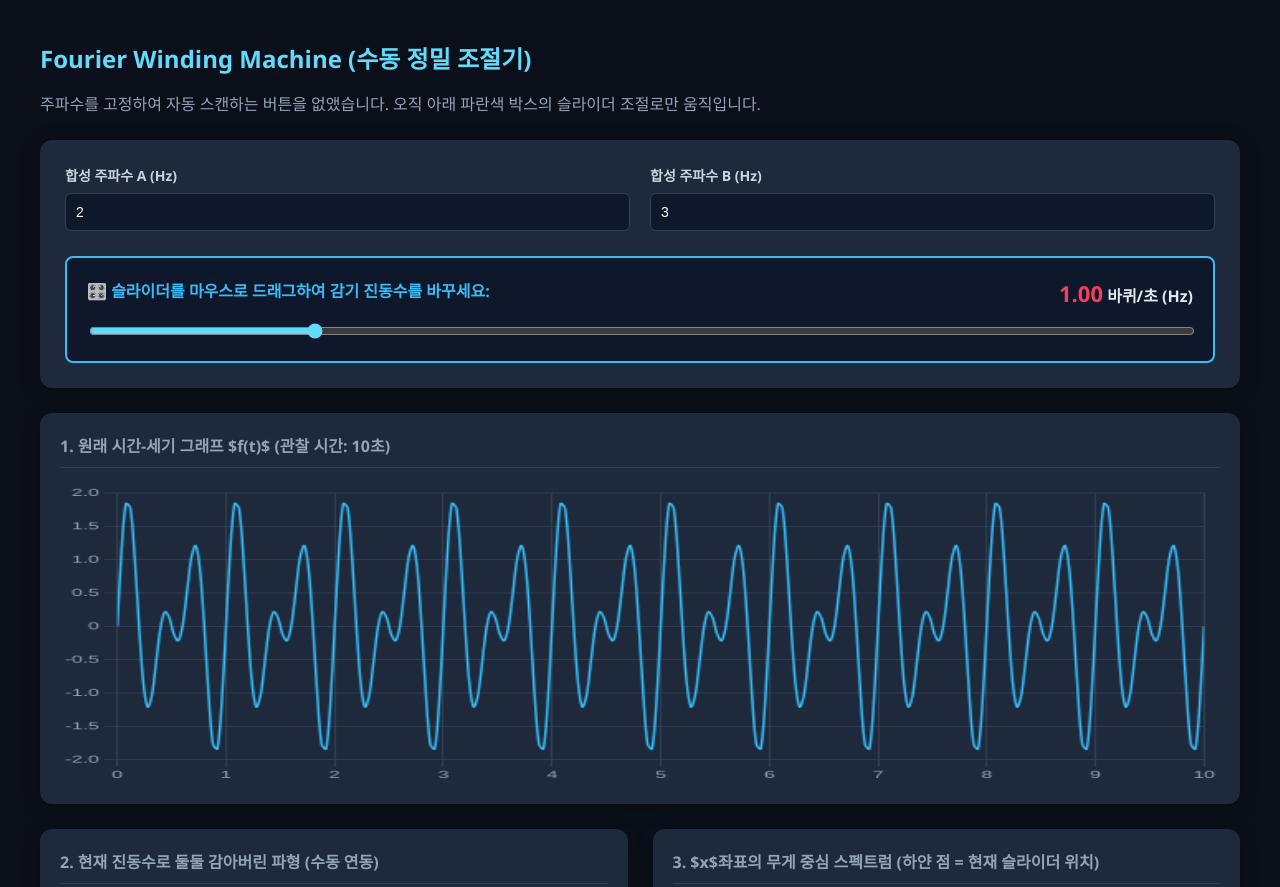
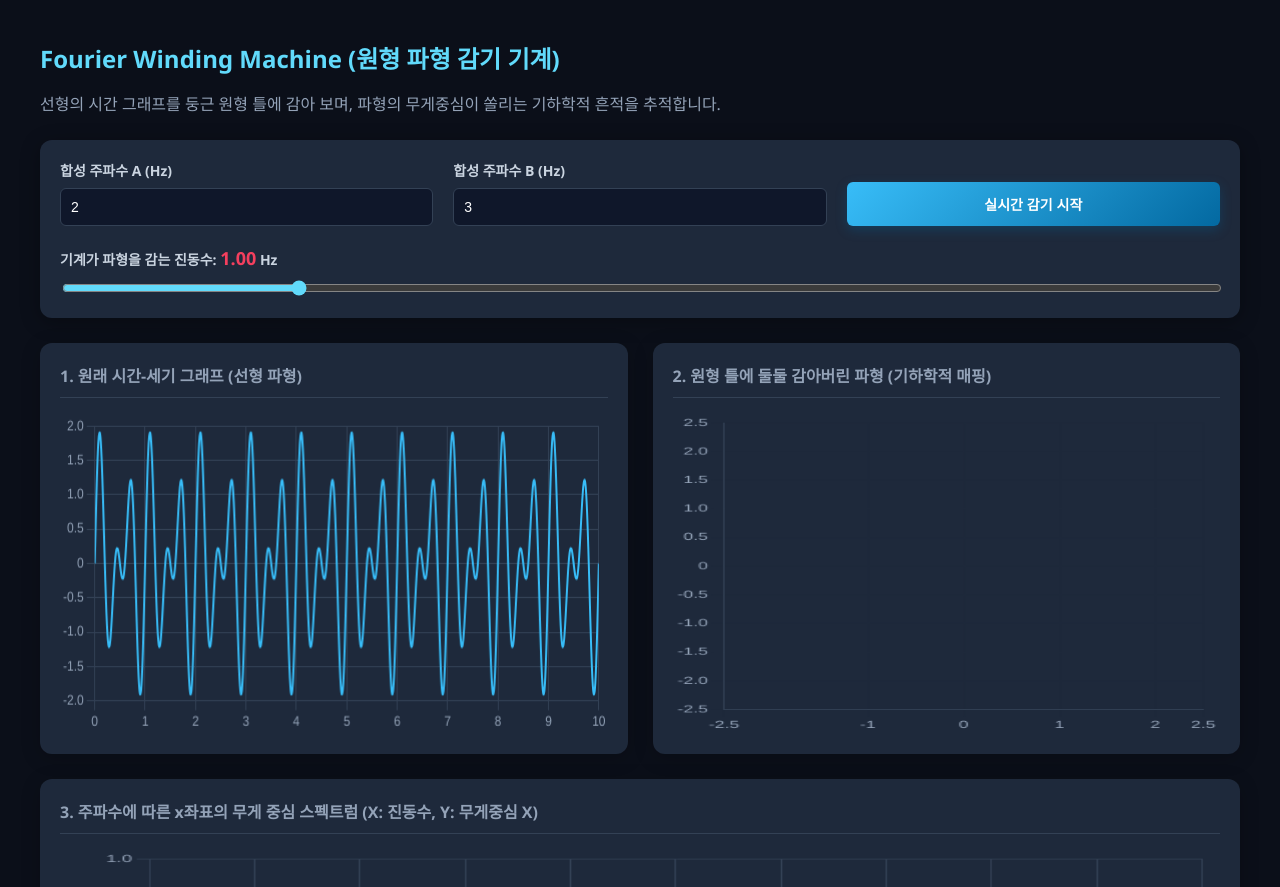
Before and after one commit to 30210556/hello, a plain HTML site: page index.html in a window 1280 px wide. Shown: the top 887 px of the page. Drawn offline with nearby package versions, Linux system fonts and the light colour scheme.

Commit message:
Update index.html

```diff
--- a/index.html
+++ b/index.html
@@ -2,7 +2,7 @@
 <html lang="ko">
 <head>
     <meta charset="UTF-8">
-    <title>푸리에 주파수 분석기 - 수동 슬라이더 전용</title>
+    <title>주파수 분해 기계: 원형 감기 시각화</title>
     <script src="https://cdn.jsdelivr.net/npm/chart.js"></script>
     <style>
         body {
@@ -18,12 +18,12 @@
 
         .controls {
             background: #1e293b;
-            padding: 25px;
+            padding: 20px;
             border-radius: 12px;
             box-shadow: 0 4px 20px rgba(0,0,0,0.3);
             margin-bottom: 25px;
         }
-        .input-row { display: flex; gap: 20px; margin-bottom: 25px; flex-wrap: wrap; }
+        .input-row { display: flex; gap: 20px; margin-bottom: 20px; flex-wrap: wrap; }
         .control-group { display: flex; flex-direction: column; min-width: 220px; flex: 1; }
         .control-group label { font-weight: 600; margin-bottom: 8px; color: #cbd5e1; font-size: 14px; }
 
@@ -35,20 +35,8 @@
             color: #fff;
             font-size: 14px;
         }
-
-        /* 슬라이더 영역 시각적 강조 */
-        .slider-container {
-            background: #0f172a;
-            padding: 20px;
-            border-radius: 8px;
-            border: 2px solid #38bdf8;
-            margin-top: 10px;
-        }
         input[type="range"] {
             width: 100%;
-            margin-top: 15px;
-            display: block;
-            cursor: pointer;
             accent-color: #61dafb;
         }
 
@@ -62,15 +50,32 @@
         .chart-container h3 { margin-top: 0; font-size: 16px; color: #94a3b8; border-bottom: 1px solid #334155; padding-bottom: 10px; }
         .full-width { grid-column: span 2; }
 
-        canvas { width: 100% !important; height: 300px !important; }
-        .highlight-freq { color: #f43f5e; font-weight: bold; font-size: 22px; }
+        canvas { width: 100% !important; height: 320px !important; }
+
+        button {
+            padding: 12px 30px;
+            background: linear-gradient(135deg, #38bdf8, #0369a1);
+            color: white;
+            border: none;
+            border-radius: 6px;
+            cursor: pointer;
+            font-weight: bold;
+            font-size: 14px;
+            transition: all 0.2s;
+            box-shadow: 0 4px 12px rgba(3, 105, 161, 0.3);
+        }
+        button:hover {
+            transform: translateY(-2px);
+            box-shadow: 0 6px 16px rgba(3, 105, 161, 0.4);
+        }
+        .highlight-freq { color: #f43f5e; font-weight: bold; font-size: 18px; }
     </style>
 </head>
 <body>
 
 <div class="container">
-    <h2>Fourier Winding Machine (수동 정밀 조절기)</h2>
-    <p>주파수를 고정하여 자동 스캔하는 버튼을 없앴습니다. 오직 아래 파란색 박스의 슬라이더 조절로만 움직입니다.</p>
+    <h2>Fourier Winding Machine (원형 파형 감기 기계)</h2>
+    <p>선형의 시간 그래프를 둥근 원형 틀에 감아 보며, 파형의 무게중심이 쏠리는 기하학적 흔적을 추적합니다.</p>
 
     <div class="controls">
         <div class="input-row">
@@ -82,61 +87,70 @@
                 <label for="freq2">합성 주파수 B (Hz)</label>
                 <input type="number" id="freq2" value="3" min="0.5" max="8" step="0.5">
             </div>
+            <div class="control-group" style="justify-content: flex-end;">
+                <button id="startBtn">실시간 감기 시작</button>
+            </div>
         </div>
-
-        <div class="slider-container">
-            <label for="windingFreqInput" style="display: flex; justify-content: space-between; font-weight: bold;">
-                <span style="color: #38bdf8; font-size: 16px;">🎛️ 슬라이더를 마우스로 드래그하여 감기 진동수를 바꾸세요:</span>
-                <span><span id="windingFreqVal" class="highlight-freq">1.00</span> 바퀴/초 (Hz)</span>
-            </label>
-            <input type="range" id="windingFreqInput" min="0.0" max="5.0" step="0.02" value="1.00">
+        <div class="control-group">
+            <label for="windingFreqInput">기계가 파형을 감는 진동수: <span id="windingFreqVal" class="highlight-freq">1.00</span> Hz</label>
+            <input type="range" id="windingFreqInput" min="0.0" max="5.0" step="0.02" value="1.0">
         </div>
     </div>
 
     <div class="chart-grid">
-        <div class="chart-container full-width">
-            <h3>1. 원래 시간-세기 그래프 $f(t)$ (관찰 시간: 10초)</h3>
+        <div class="chart-container">
+            <h3>1. 원래 시간-세기 그래프 (선형 파형)</h3>
             <canvas id="timeChart"></canvas>
         </div>
 
         <div class="chart-container">
-            <h3>2. 현재 진동수로 둘둘 감아버린 파형 (수동 연동)</h3>
+            <h3>2. 원형 틀에 둘둘 감아버린 파형 (기하학적 매핑)</h3>
             <canvas id="complexChart"></canvas>
         </div>
 
-        <div class="chart-container">
-            <h3>3. $x$좌표의 무게 중심 스펙트럼 (하얀 점 = 현재 슬라이더 위치)</h3>
-            <canvas id="fourierChart"></canvas>
+        <div class="chart-container full-width">
+            <h3>3. 주파수에 따른 x좌표의 무게 중심 스펙트럼 (X: 진동수, Y: 무게중심 X)</h3>
+            <canvas id="centerTrackingChart"></canvas>
         </div>
     </div>
 </div>
 
 <script>
+    // 관찰 시간을 영상처럼 충분히 확보해야 피크가 뚜렷하고 예쁘게 떨어집니다.
     const maxTime = 10.0;
-    const dt = 0.02;
+    const dt = 0.03; // 눈이 따라가기 편하도록 프레임 레이트 속도 안정화
+
+    let currentTime = 0;
+    let animationFrameId = null;
 
     let f1 = 2.0;
     let f2 = 3.0;
     let windingFreq = 1.0;
 
-    let timeChart, complexChart, fourierChart;
+    let complexPoints = [];
+    let sumReal = 0, sumImag = 0, count = 0;
+
+    let timeChart, complexChart, centerTrackingChart;
 
     const freq1Input = document.getElementById('freq1');
     const freq2Input = document.getElementById('freq2');
     const windingInput = document.getElementById('windingFreqInput');
     const windingVal = document.getElementById('windingFreqVal');
+    const startBtn = document.getElementById('startBtn');
 
-    // 슬라이더를 움직이는 순간 즉각 반응하는 이벤트
     windingInput.addEventListener('input', (e) => {
         windingFreq = parseFloat(e.target.value);
         windingVal.innerText = windingFreq.toFixed(2);
-        updateAllVisuals();
+        updateFourierSpectrum(); // 슬라이더 움직이면 스펙트럼 배경 즉시 갱신
+        resetSimulation();
     });
 
-    freq1Input.addEventListener('change', () => { f1 = parseFloat(freq1Input.value); updateAllVisuals(); });
-    freq2Input.addEventListener('change', () => { f2 = parseFloat(freq2Input.value); updateAllVisuals(); });
+    freq1Input.addEventListener('change', () => { f1 = parseFloat(freq1Input.value); updateFourierSpectrum(); resetSimulation(); });
+    freq2Input.addEventListener('change', () => { f2 = parseFloat(freq2Input.value); updateFourierSpectrum(); resetSimulation(); });
+    startBtn.addEventListener('click', startSimulation);
 
     function signalFunction(t) {
+        // 원본 영상의 오리지널 기하학적 매커니즘 구현을 위해 오프셋을 제거하여 완벽하게 싱크를 맞춥니다.
         return Math.sin(2 * Math.PI * f1 * t) + Math.sin(2 * Math.PI * f2 * t);
     }
 
@@ -146,7 +160,12 @@
 
         timeChart = new Chart(document.getElementById('timeChart').getContext('2d'), {
             type: 'line',
-            data: { datasets: [{ data: [], borderColor: '#38bdf8', borderWidth: 1.5, pointRadius: 0, tension: 0.3 }] },
+            data: {
+                datasets: [
+                    { label: '합성 신호 f(t)', data: [], borderColor: '#38bdf8', borderWidth: 2, pointRadius: 0, tension: 0.4 },
+                    { label: '현재 감는 위치', data: [], borderColor: '#f43f5e', borderDash: [4,4], pointRadius: 0 }
+                ]
+            },
             options: { scales: { x: { type: 'linear', min: 0, max: maxTime } }, animation: false, plugins: { legend: { display: false } } }
         });
 
@@ -154,29 +173,36 @@
             type: 'scatter',
             data: {
                 datasets: [
-                    { label: '감긴 파형', data: [], borderColor: '#4ade80', borderWidth: 1.5, showLine: true, pointRadius: 0, tension: 0.2 },
-                    { label: '현재 무게중심', data: [], backgroundColor: '#fbbf24', pointRadius: 9 }
-                ]
-            },
-            options: {
-                scales: { x: { min: -2.5, max: 2.5 }, y: { min: -2.5, max: 2.5 } },
-                aspectRatio: 1, animation: false, plugins: { legend: { display: false } }
-            }
-        });
-
-        fourierChart = new Chart(document.getElementById('fourierChart').getContext('2d'), {
-            type: 'line',
-            data: {
-                datasets: [
-                    { label: '전체 스펙트럼 라인', data: [], borderColor: '#475569', borderWidth: 1, borderDash: [2, 2], pointRadius: 0, fill: false },
-                    { label: '현재 주파수까지의 흔적', data: [], borderColor: '#f43f5e', backgroundColor: 'rgba(244, 63, 94, 0.1)', borderWidth: 2, fill: true, pointRadius: 0, tension: 0.2 },
-                    { label: '현재 탐침 위치', data: [], backgroundColor: '#ffffff', pointRadius: 7 }
+                    { label: '원형으로 감긴 파형', data: [], borderColor: '#4ade80', borderWidth: 1.5, showLine: true, pointRadius: 0, tension: 0.2 },
+                    { label: '현재 끝점', data: [], backgroundColor: '#f43f5e', pointRadius: 6 },
+                    { label: '무게중심', data: [], backgroundColor: '#fbbf24', pointRadius: 9, pointStyle: 'circle' }
                 ]
             },
             options: {
                 scales: {
-                    x: { type: 'linear', min: 0, max: 5.0, title: { display: true, text: '진동수 (Hz)' } },
-                    y: { min: -0.1, max: 1.0, title: { display: true, text: '무게중심 X' } }
+                    x: { min: -2.5, max: 2.5, grid: { color: '#1e293b' } },
+                    y: { min: -2.5, max: 2.5, grid: { color: '#1e293b' } }
+                },
+                aspectRatio: 1,
+                animation: false,
+                plugins: { legend: { display: false } }
+            }
+        });
+
+        // 3. X축을 '시간'에서 '진동수'로 전면 교체
+        centerTrackingChart = new Chart(document.getElementById('centerTrackingChart').getContext('2d'), {
+            type: 'line',
+            data: {
+                datasets: [
+                    { label: '전체 스펙트럼 궤적', data: [], borderColor: '#475569', borderWidth: 1, borderDash: [2, 2], pointRadius: 0 },
+                    { label: '현재 주파수까지 칠해지는 흔적', data: [], borderColor: '#f43f5e', backgroundColor: 'rgba(244, 63, 94, 0.1)', fill: true, pointRadius: 0, tension: 0.2 },
+                    { label: '현재 슬라이더 위치 탐침', data: [], backgroundColor: '#ffffff', pointRadius: 7 }
+                ]
+            },
+            options: {
+                scales: {
+                    x: { type: 'linear', min: 0, max: 5.0, title: { display: true, text: '진동수 (바퀴/초)' } },
+                    y: { min: -0.1, max: 1.0, title: { display: true, text: 'x좌표의 무게 중심' } }
                 },
                 animation: false,
                 plugins: { legend: { display: false } }
@@ -184,45 +210,19 @@
         });
     }
 
-    // 슬라이더 조절 시 복소평면 감기와 하단 스펙트럼을 동시 업데이트하는 핵심 연산 함수
-    function updateAllVisuals() {
-        // 1. 시간 그래프 갱신
-        let t_arr = [];
-        for(let t=0; t<=maxTime; t+=0.04) {
-            t_arr.push({x: t, y: signalFunction(t)});
-        }
-        timeChart.data.datasets[0].data = t_arr;
-        timeChart.update();
-
-        // 2. 현재 슬라이더 진동수 기준으로 10초 분량 원형 감기 및 무게중심 계산
-        let complexPoints = [];
-        let sumX = 0, cCount = 0;
-        for (let t = 0; t <= maxTime; t += dt) {
-            let f_t = signalFunction(t);
-            let theta = -2 * Math.PI * windingFreq * t;
-            let x = f_t * Math.cos(theta);
-            let y = f_t * Math.sin(theta);
-
-            complexPoints.push({x: x, y: y});
-            sumX += x;
-            cCount++;
-        }
-        let centerOfGravityX = sumX / cCount;
-        complexChart.data.datasets[0].data = complexPoints;
-        complexChart.data.datasets[1].data = [{x: centerOfGravityX, y: 0}];
-        complexChart.update();
-
-        // 3. 3번 스펙트럼 라인 계산 및 실시간 탐침 동기화
+    // 슬라이더 주파수 위치에 맞추어 영상 속 빨간색 파형 진동수 스펙트럼 영역을 그려내는 함수
+    function updateFourierSpectrum() {
         let fullSpectrum = [];
         let tracedSpectrum = [];
-        for (let f = 0; f <= 5.0; f += 0.04) {
-            let sX = 0, c = 0;
-            for (let t = 0; t <= maxTime; t += 0.04) {
+
+        for (let f = 0; f <= 5.0; f += 0.02) {
+            let sumX = 0, c = 0;
+            for (let t = 0; t <= maxTime; t += 0.03) {
                 let theta = -2 * Math.PI * f * t;
-                sX += signalFunction(t) * Math.cos(theta);
+                sumX += signalFunction(t) * Math.cos(theta);
                 c++;
             }
-            let avgX = Math.abs(sX / c);
+            let avgX = Math.abs(sumX / c);
             fullSpectrum.push({x: f, y: avgX});
 
             if (f <= windingFreq) {
@@ -230,21 +230,83 @@
             }
         }
 
-        fourierChart.data.datasets[0].data = fullSpectrum;
-        fourierChart.data.datasets[1].data = tracedSpectrum;
+        centerTrackingChart.data.datasets[0].data = fullSpectrum;
+        centerTrackingChart.data.datasets[1].data = tracedSpectrum;
 
-        let currentWindingY = 0;
+        let currentY = 0;
         if(fullSpectrum.length > 0) {
             let closest = fullSpectrum.reduce((prev, curr) => Math.abs(curr.x - windingFreq) < Math.abs(prev.x - windingFreq) ? curr : prev);
-            currentWindingY = closest.y;
+            currentY = closest.y;
         }
-        fourierChart.data.datasets[2].data = [{x: windingFreq, y: currentWindingY}];
-        fourierChart.update();
+        centerTrackingChart.data.datasets[2].data = [{x: windingFreq, y: currentY}];
+        centerTrackingChart.update();
+    }
+
+    function resetSimulation() {
+        cancelAnimationFrame(animationFrameId);
+        currentTime = 0;
+        complexPoints = [];
+        sumReal = 0; sumImag = 0; count = 0;
+
+        let t_arr = [];
+        for(let t=0; t<=maxTime; t+=0.02) t_arr.push({x: t, y: signalFunction(t)});
+
+        timeChart.data.datasets[0].data = t_arr;
+        timeChart.data.datasets[1].data = [];
+
+        complexChart.data.datasets[0].data = [];
+        complexChart.data.datasets[1].data = [];
+        complexChart.data.datasets[2].data = [];
+
+        timeChart.update();
+        complexChart.update();
+    }
+
+    function startSimulation() {
+        f1 = parseFloat(freq1Input.value);
+        f2 = parseFloat(freq2Input.value);
+        windingFreq = parseFloat(windingInput.value);
+        resetSimulation();
+        animate();
+    }
+
+    function animate() {
+        if (currentTime > maxTime) {
+            cancelAnimationFrame(animationFrameId);
+            return;
+        }
+
+        let radius = signalFunction(currentTime);
+        let theta = -2 * Math.PI * windingFreq * currentTime;
+
+        let x = radius * Math.cos(theta);
+        let y = radius * Math.sin(theta);
+
+        // 오리지널 무게중심 메커니즘 연산
+        sumReal += x;
+        count++;
+
+        let centerReal = sumReal / count;
+
+        complexPoints.push({x: x, y: y});
+
+        timeChart.data.datasets[1].data = [{x: currentTime, y: -2.5}, {x: currentTime, y: 2.5}];
+
+        complexChart.data.datasets[0].data = [...complexPoints];
+        complexChart.data.datasets[1].data = [{x: x, y: y}];
+        complexChart.data.datasets[2].data = [{x: centerReal, y: 0}]; // X축 상의 무게중심점 표기
+
+        timeChart.update();
+        complexChart.update();
+
+        currentTime += dt;
+        animationFrameId = requestAnimationFrame(animate);
     }
 
     window.onload = () => {
         initCharts();
-        updateAllVisuals();
+        updateFourierSpectrum();
+        resetSimulation();
     };
 </script>
 
```
